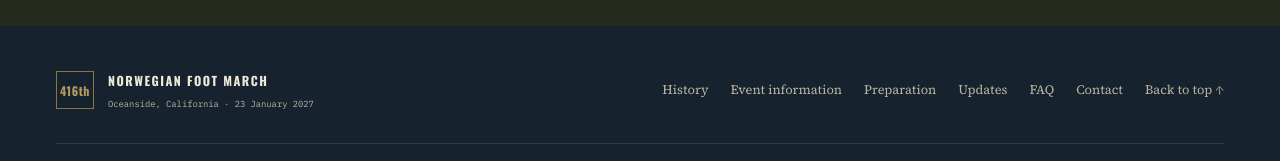
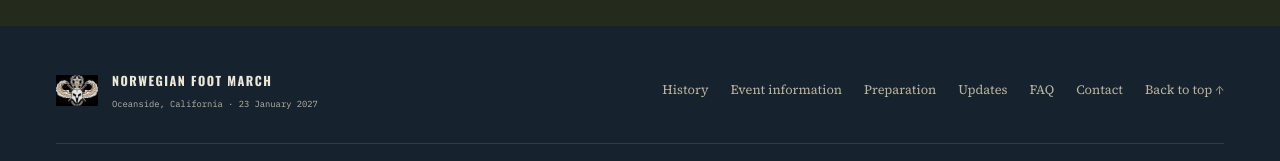
Before and after one commit to TypeErrorDev/nfm_416cabn, a Next.js app: page / in a window 1280 px wide. Shown: the part 8680-8841 px from the top of the page. Built offline with nearby package versions, Linux system fonts and the light colour scheme; no server answers.

Commit message:
Replace legacy unit footer mark with Ares logo

```diff
--- a/app/page.tsx
+++ b/app/page.tsx
@@ -234,7 +234,7 @@ export default function Home() {
         </section>
       </main>
       <footer className="site-footer">
-        <div className="footer-main"><div className="footer-brand"><span className="footer-unit">416th</span><div><p className="footer-title">Norwegian Foot March</p><p className="footer-subtitle">Oceanside, California · 23 January 2027</p></div></div><div className="footer-links"><a href="#history">History</a><a href="#event-info">Event information</a><a href="#preparation">Preparation</a><a href="#updates">Updates</a><a href="#faq">FAQ</a><a href="#contact">Contact</a><a href="#main-content">Back to top ↑</a></div></div>
+        <div className="footer-main"><div className="footer-brand"><Image src="/ares%20logo.jpg" alt="Ares Company logo" width={42} height={42} className="footer-unit-logo" /><div><p className="footer-title">Norwegian Foot March</p><p className="footer-subtitle">Oceanside, California · 23 January 2027</p></div></div><div className="footer-links"><a href="#history">History</a><a href="#event-info">Event information</a><a href="#preparation">Preparation</a><a href="#updates">Updates</a><a href="#faq">FAQ</a><a href="#contact">Contact</a><a href="#main-content">Back to top ↑</a></div></div>
         <div className="footer-bottom"><span>Ares Company</span><span>Ares Company · Oceanside, California</span></div>
       </footer>
     </>
```
